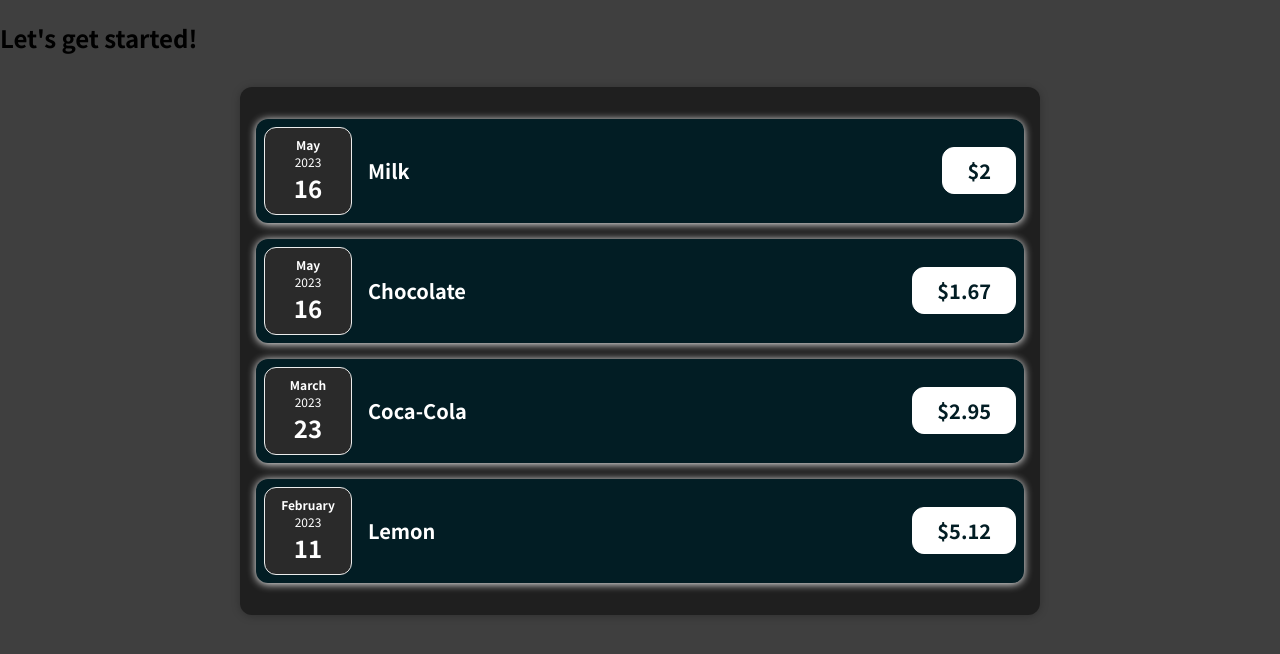
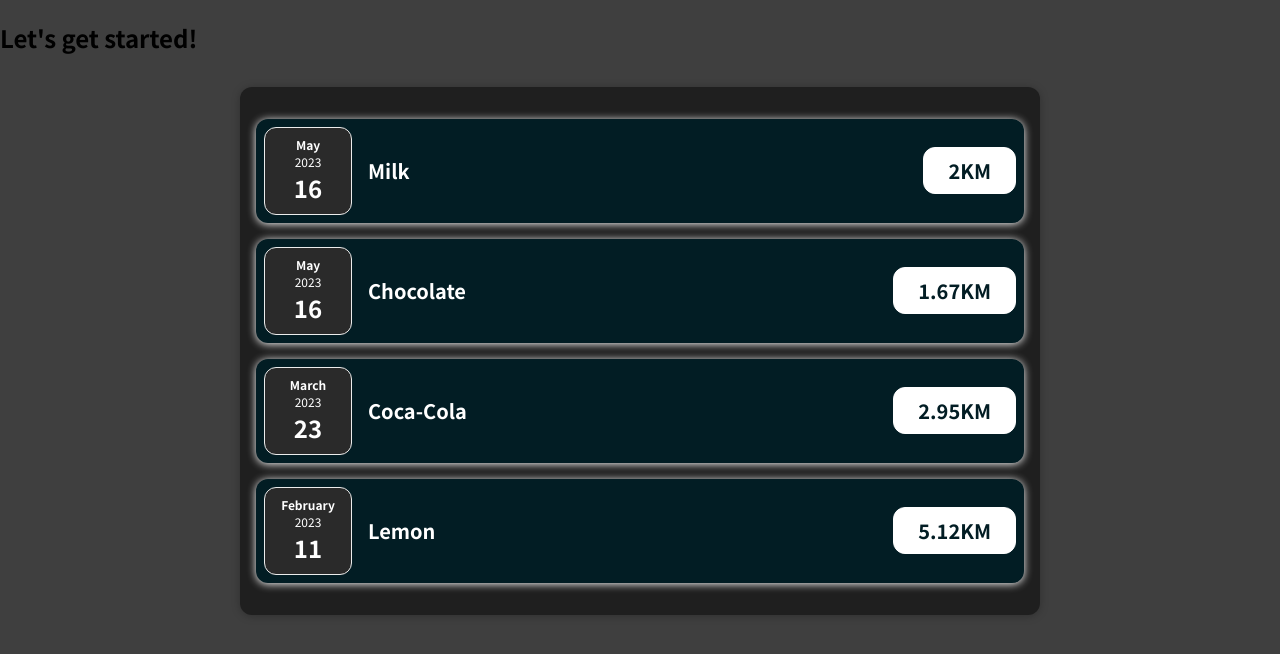
Before and after one commit to FarukTinjak/practice-app, a JavaScript app: page / in a window 1280 px wide. Shown: the top 654 px of the page. Built offline with nearby package versions, Linux system fonts and the light colour scheme.

Commit message:
Fix amount currency

```diff
--- a/src/components/ShoppingItem.js
+++ b/src/components/ShoppingItem.js
@@ -8,7 +8,7 @@
       <ShoppingDate date={props.date} />
       <div className="shopping-item__name">
         <h2>{props.name}</h2>
-        <div className="shopping-item__price">${props.amount}</div>
+        <div className="shopping-item__price">{props.amount}KM</div>
       </div>
     </Card>
   );
```
